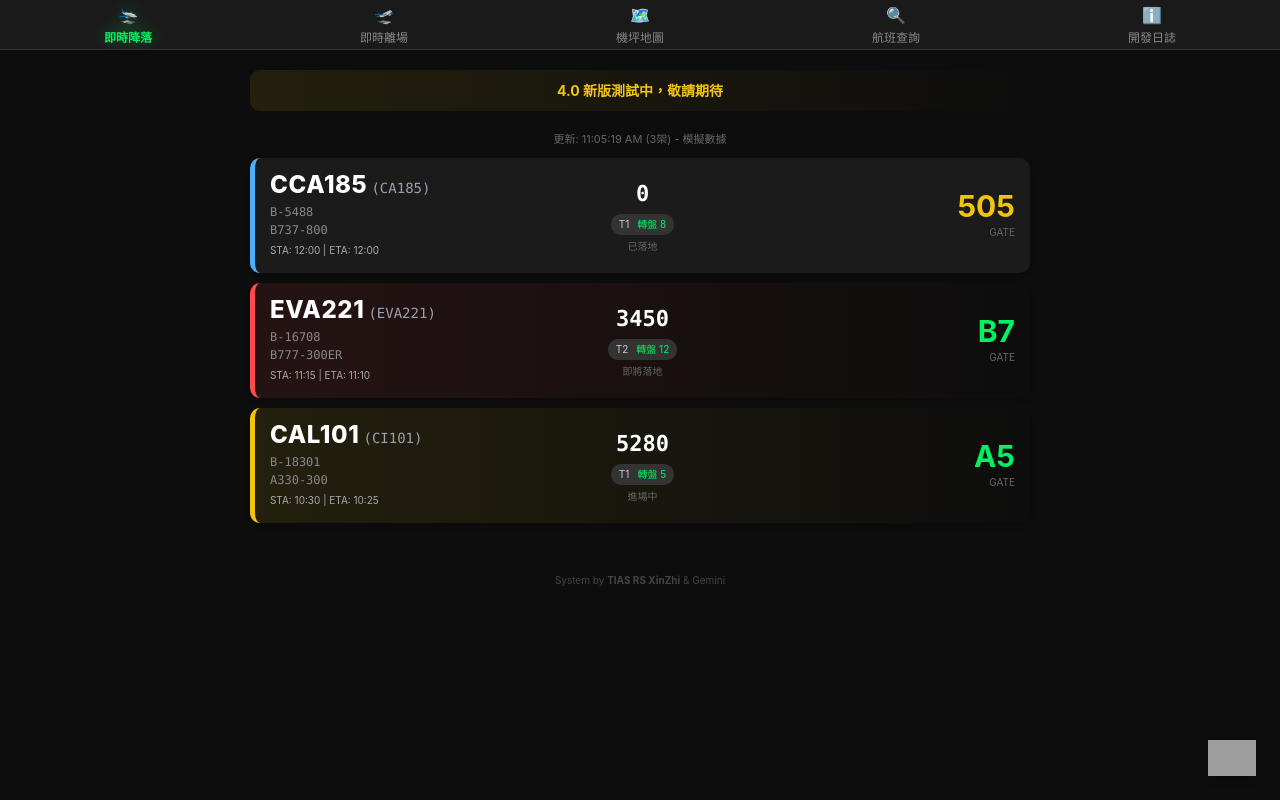
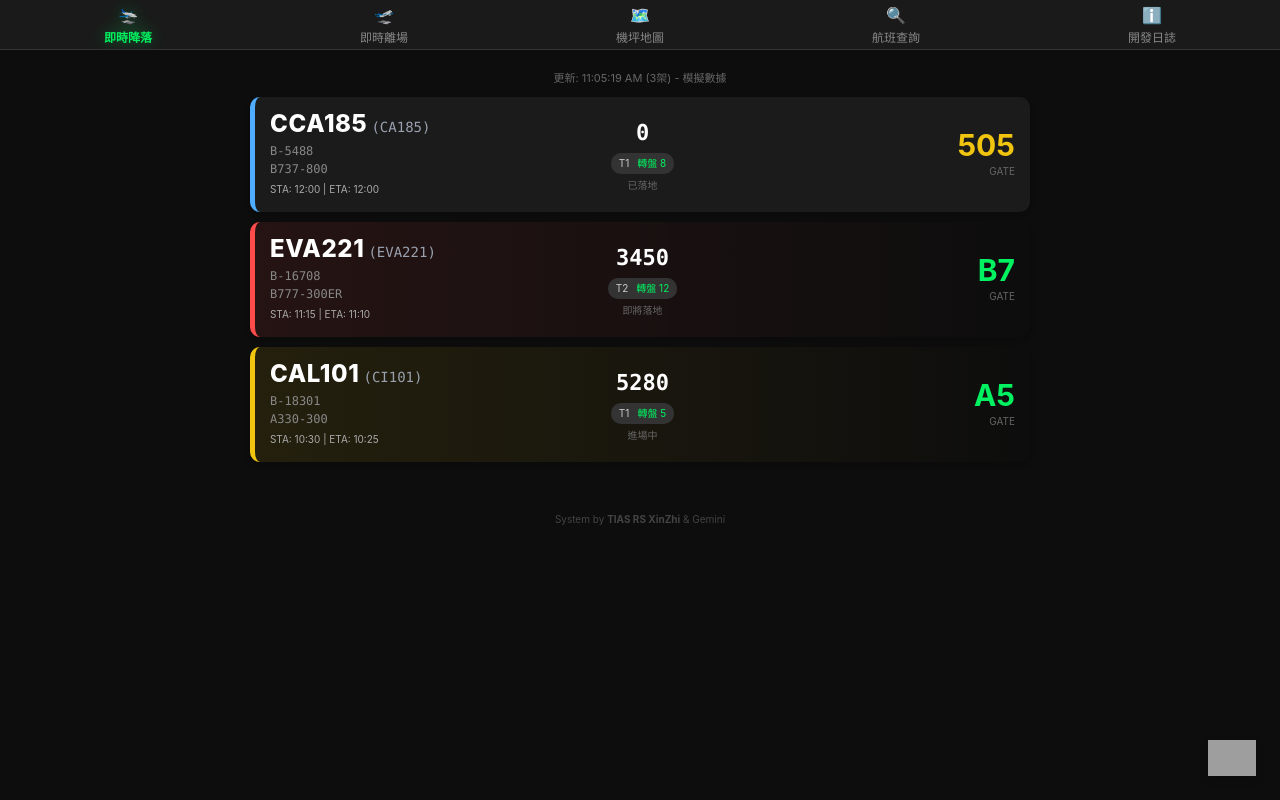
Before and after one commit to iamfrogtoo/tpe-goss, a Next.js app: page / in a window 1280 px wide. Built offline with nearby package versions, Linux system fonts and the light colour scheme; no server answers; grey boxes are pictures that could not be loaded.

Commit message:
feat: 移除 4.0 測試標籤，V4 版本正式上線

```diff
--- a/app/page.tsx
+++ b/app/page.tsx
@@ -171,9 +171,6 @@
 
   return (
     <div className="container-goss">
-      <div className="text-center text-[14px] text-[#f1c40f] mb-[20px] font-bold bg-gradient-to-r from-[rgba(241,196,15,0.1)] to-transparent py-[10px] rounded-[10px]">
-        4.0 新版測試中，敬請期待
-      </div>
       <div className="text-center text-[11px] text-[#666] mb-[10px]">{lastUpdate}</div>
 
       {flights.length === 0 && lastUpdate !== "連線中..." ? (
```
